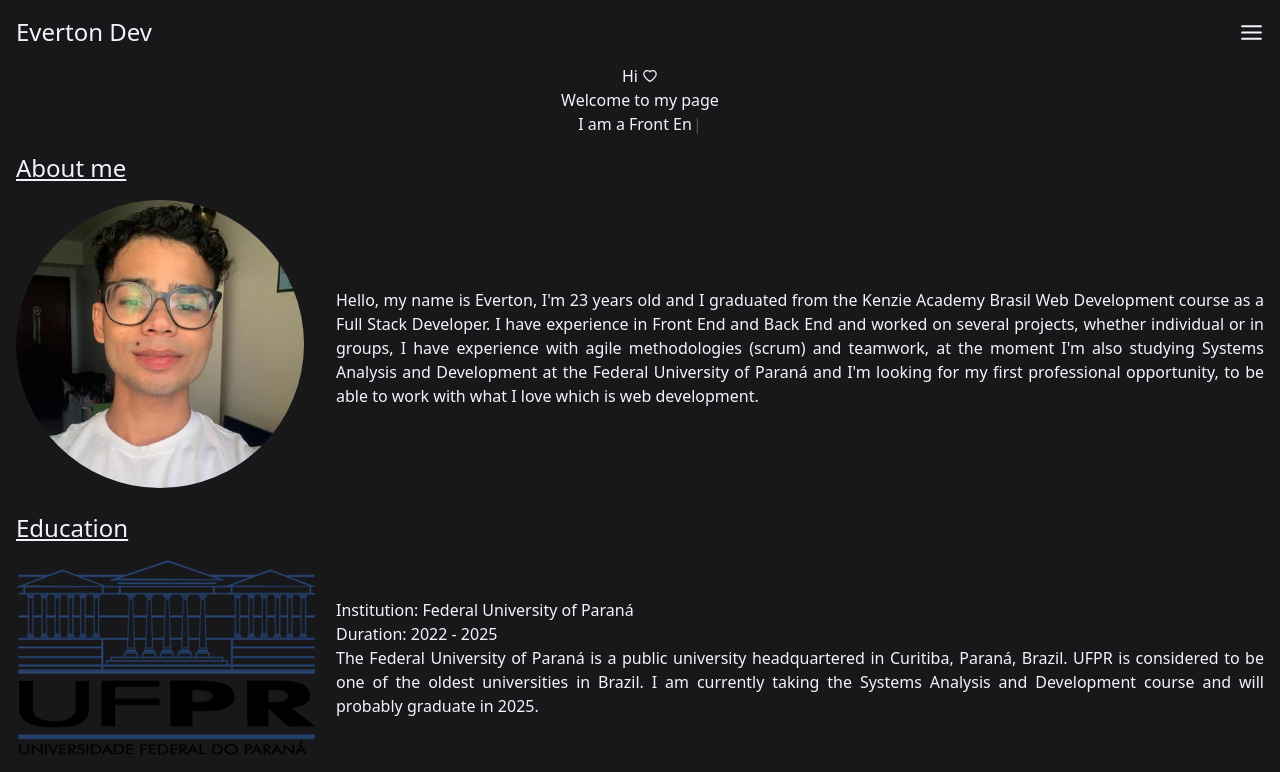
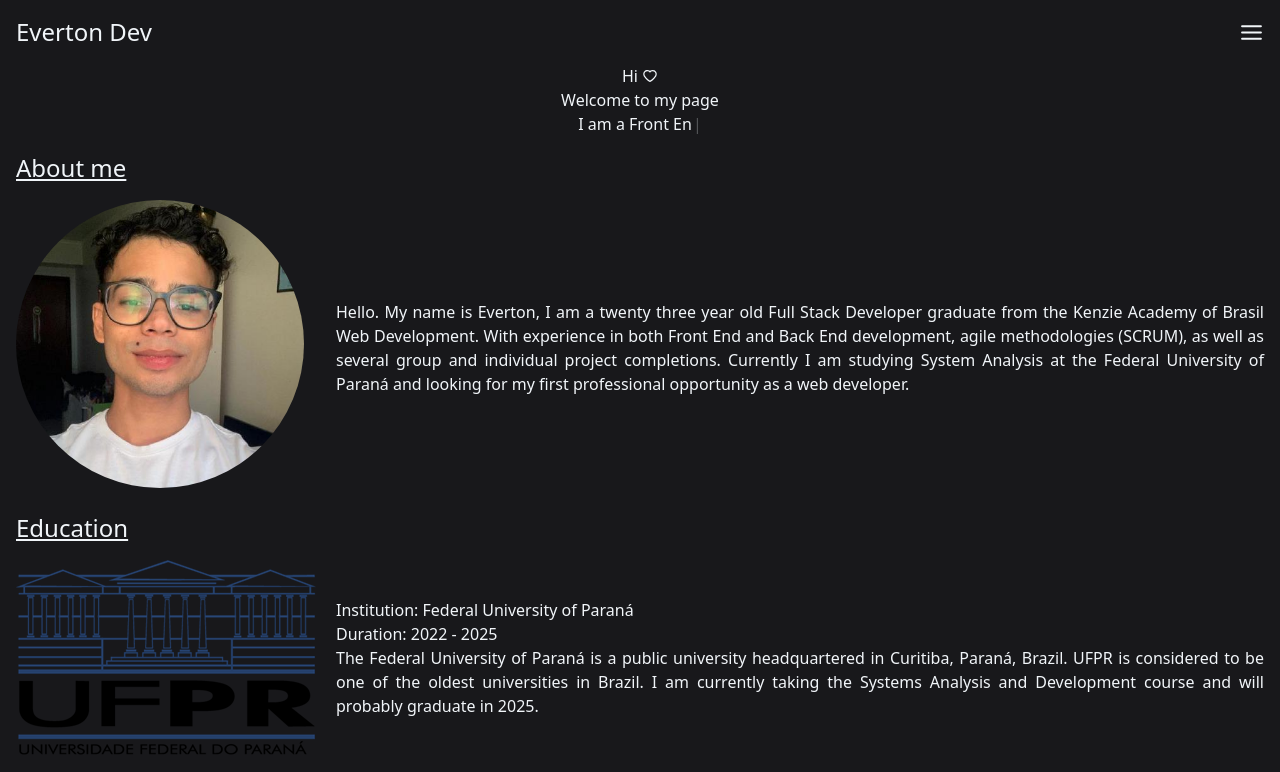
Before and after one commit to evertondsvieira/everton-dev, a React (Vite) app in the folder portifolio/: page /about in a window 1280 px wide. Shown: the top 772 px of the page. Built offline with nearby package versions, Linux system fonts and the light colour scheme.

Commit message:
Fix: fixed text about me

```diff
--- a/portifolio/src/pages/About/index.tsx
+++ b/portifolio/src/pages/About/index.tsx
@@ -7,7 +7,7 @@
                     <img className="max-w-[288px] mx-4 mb-2 border-separate rounded-full" src="perfil.jpg" alt="Foto de perfil"/>
                 </div>
                 <div className="flex items-center justify-center laptop:mx-4">
-                    <p className="text-justify mx-4 laptop:mx-0">Hello, my name is Everton, I'm 23 years old and I graduated from the Kenzie Academy Brasil Web Development course as a Full Stack Developer. I have experience in Front End and Back End and worked on several projects, whether individual or in groups, I have experience with agile methodologies (scrum) and teamwork, at the moment I'm also studying Systems Analysis and Development at the Federal University of Paraná and I'm looking for my first professional opportunity, to be able to work with what I love which is web development.</p>
+                    <p className="text-justify mx-4 laptop:mx-0">Hello. My name is Everton, I am a twenty three year old Full Stack Developer graduate from the Kenzie Academy of Brasil Web Development. With experience in both Front End and Back End development, agile methodologies (SCRUM), as well as several group and individual project completions. Currently I am studying System Analysis at the Federal University of Paraná and looking for my first professional opportunity as a web developer.</p>
                 </div>
             </div>
         </div>
```
